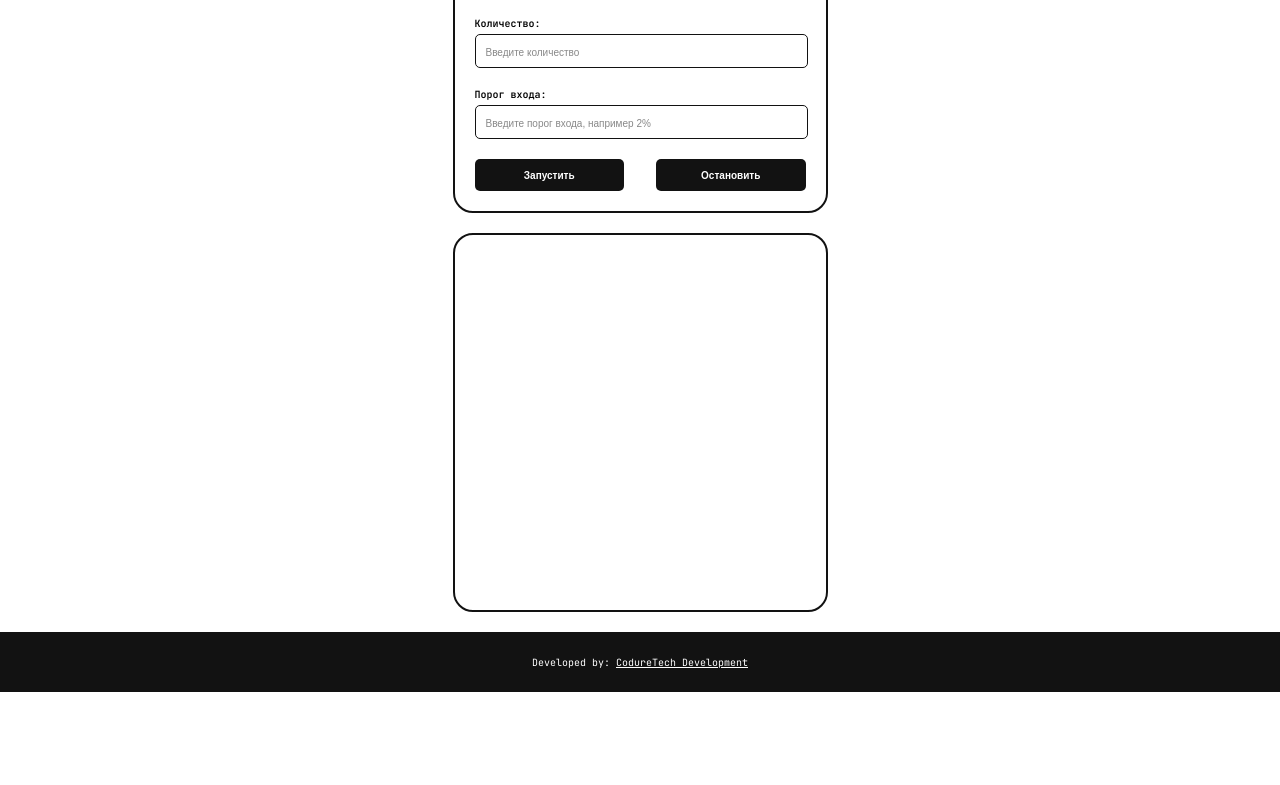
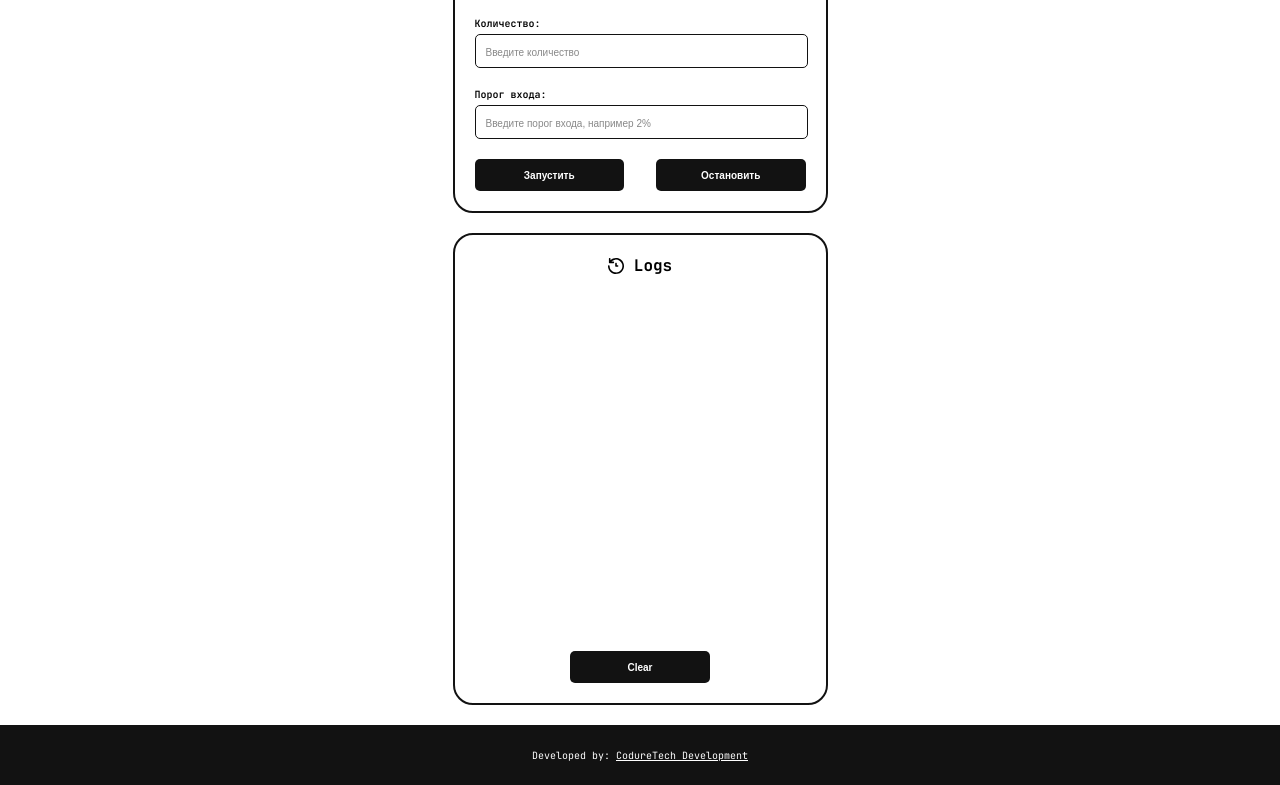
Before and after one commit to Skw1/ArbitrageBotV2, a website: page public/index.html in a window 1280 px wide. Shown: the part 474-1259 px from the top of the page. Before the commit the page ends 1166 px from the top, so only its background shows below. Drawn offline with Linux system fonts and the light colour scheme.

Commit message:
update result

```diff
--- a/public/css/result.css
+++ b/public/css/result.css
@@ -2,16 +2,40 @@
     padding: 20px 0px;
 }
 
-.result-container{
+.result-div-container{
+    padding: 20px;
+    display: flex;
+    flex-direction: column;
+    align-items: center;
+    justify-content: space-between;
+    gap:20px;
+    height: auto; /* Тут высота auto для всего блока */
+    border: 2px solid var(--primary-black-color);
+    border-radius: 20px;
+}
+
+.result-div-title{
+    margin: 0 auto;
+    display: flex;
+    justify-content: center;
+    gap:10px;
+    align-items: center;
+    font-size: 16px;
 
 }
 
 .result{
-    padding: 20px;
-    display: flex;
-    flex-direction: column;
-    justify-content: baseline;
-    height: 335px;
-    border: 2px solid var(--primary-black-color);
-    border-radius: 20px;
+    height: 335px; /* Высота контейнера для вывода информации (Логов) пользователю*/
 }
+
+.clear-logs-button{
+    width: calc((100% - 50px) / 2);
+    height: 32px;
+    background-color: var(--primary-black-color);
+    color: var(--primary-white-color);
+    border: none;
+    border-radius: 5px;
+    font-size: 10px;
+    font-weight: 700;
+
+}
--- a/public/index.html
+++ b/public/index.html
@@ -211,9 +211,18 @@
       </div>
     </section>
     <section class="result-messages-section">
-      <div class="container result-container">
-        <div class="result result-div" id="result-div">
-
+      <div class="container">
+        <div class="result-div-container">
+          <h3 class="result-div-title">
+            <svg class="history-icon" width="16" height="16">
+              <use href="/img/icons.svg#icon-history"></use>
+            </svg>
+            Logs
+          </h3>
+          <div class="result result-div" id="result-div">
+            <!-- RESULT LOGS FOR USER-->
+          </div>
+          <button type="submit" id="clear-logs-btn" class="clear-logs-button">Clear</button>
         </div>
       </div>
     </section>
```
